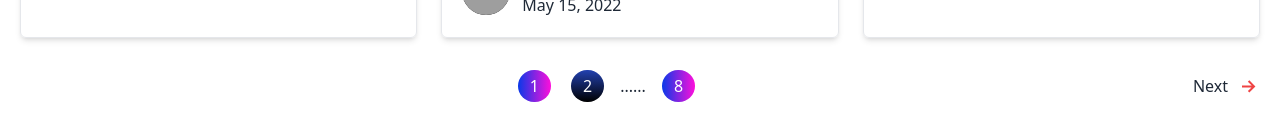
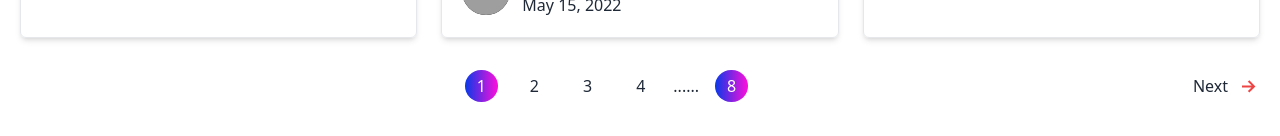
Before and after one commit to Sushil500530/Bloger_Revenue, a React (Vite) app: page / in a window 1280 px wide. Shown: the part 3764-3900 px from the top of the page. Built offline with nearby package versions, Linux system fonts and the light colour scheme; grey boxes are pictures that could not be loaded.

Commit message:
add pagination setting and customze other

```diff
--- a/src/pages/home/Home.jsx
+++ b/src/pages/home/Home.jsx
@@ -17,10 +17,7 @@ const Home = () => {
             .then(data => setArticles(data))
     }, [])
 
-    const newData = [...articles].sort((a, b) => {
-        return (b.id) - (a.id);
-    });
-    console.log(newData);
+
     return (
         <div>
             <Banner />
@@ -33,14 +30,7 @@ const Home = () => {
                     }
                 </div>
                 <NewsLetter />
-                <div>
-                    <div className="grid grid-cols-1 md:grid-cols-2 lg:grid-cols-3 gap-6">
-                        {
-                            newData?.length > 0 && newData?.slice(0,3)?.map(article => <ArticleCard key={article?.id} data={article} />)
-                        }
-                    </div>
-                    <Pagination />
-                </div>
+                <Pagination />
             </div>
             <OfferedSection />
             <Footer />
--- a/src/pages/home/pagination/Pagination.jsx
+++ b/src/pages/home/pagination/Pagination.jsx
@@ -1,25 +1,59 @@
+import { useEffect, useState } from "react";
 import { GrFormNextLink } from "react-icons/gr";
+import ArticleCard from "../article section/ArticleCard";
 
 const Pagination = () => {
+    const [articles, setArticles] = useState([]);
+    const [currentPage, setCurrentPage] = useState(1);
+    const [itemsPerPage] = useState(3);
+
+    useEffect(() => {
+        fetch("/public/data.json")
+            .then(res => res.json())
+            .then(data => {
+                setArticles(data)
+                setCurrentPage(1)
+            })
+    }, [])
+
+    const newData = [...articles].sort((a, b) => {
+        return (b.id) - (a.id);
+    });
+    //   pagination logic
+    const indexOfLastItem = currentPage * itemsPerPage;
+    const indexOfFirstItem = indexOfLastItem - itemsPerPage;
+    const currentItems = newData?.slice(indexOfFirstItem, indexOfLastItem);
+    const paginate = (pageNumber) => setCurrentPage(pageNumber);
+
     return (
-        <div className="flex items-center lg:justify-between justify-center flex-col lg:flex-row my-8 lg:gap-24 gap-4">
-            <div></div>
+        <div>
+            <div className="grid grid-cols-1 md:grid-cols-2 lg:grid-cols-3 gap-6">
+                {
+                    currentItems?.length > 0 && currentItems?.slice(0, 3)?.map(article => <ArticleCard key={article?.id} data={article} />)
+                }
+            </div>
+            {
+                currentItems?.length <= 0 && <h1 className="text-3xl font-bold text-center items-center justify-center">Page Not Found!</h1>
+            }
+            <div className="flex items-center lg:justify-between justify-center flex-col lg:flex-row my-8 lg:gap-24 gap-4">
+                <div></div>
                 <div className="flex justify-center items-center gap-3">
                     {Array.from({
-                        length: Math.ceil(8 / 4),
+                        length: Math.ceil(newData.length / itemsPerPage),
                     }).map((_, index) => (
-                        <button className={`px-3 py-1 mx-1 rounded-full ${1 === index + 1 ? "bg-gradient-to-r from-[#0939e8] to-[#ff0fdb] text-white hover:text-black" : "bg-gradient-to-b from-[#2241b0] to-[#000000] text-white"
+                        <button className={`px-3 py-1 mx-1 rounded-full ${currentPage === index + 1 ? "bg-gradient-to-r from-[#0939e8] to-[#ff0fdb] text-white hover:text-black" : ""
                             }`}
                             key={index + 1}
-                            onClick={() => 8(index + 1)}>
+                            onClick={() => paginate(index + 1)}>
                             {index + 1}
                         </button>
                     ))} ......
                     <button className="bg-gradient-to-r from-[#0939e8] to-[#ff0fdb] text-white hover:text-black px-3 py-1 mx-1 rounded-full">8
                     </button>
                 </div>
-                 <h1 className="flex items-center gap-2 font-medium cursor-pointer">Next<GrFormNextLink className="text-2xl text-red-500" /></h1>
 
+                <h1 onClick={() => setCurrentPage(currentPage + 1)} className="flex items-center gap-2 font-medium cursor-pointer">Next<GrFormNextLink className="text-2xl text-red-500" /></h1>
+            </div>
         </div>
     );
 };
```
